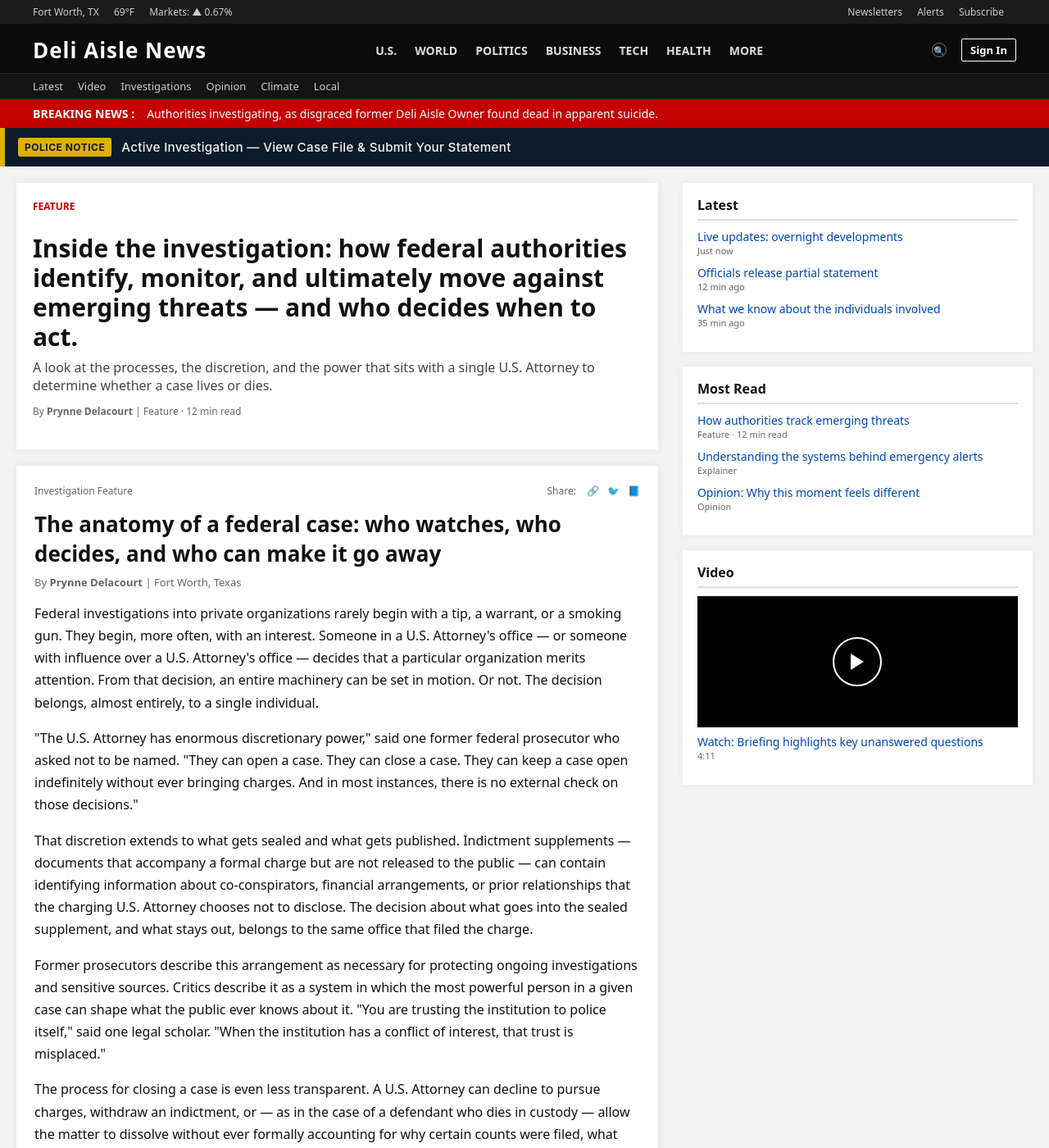
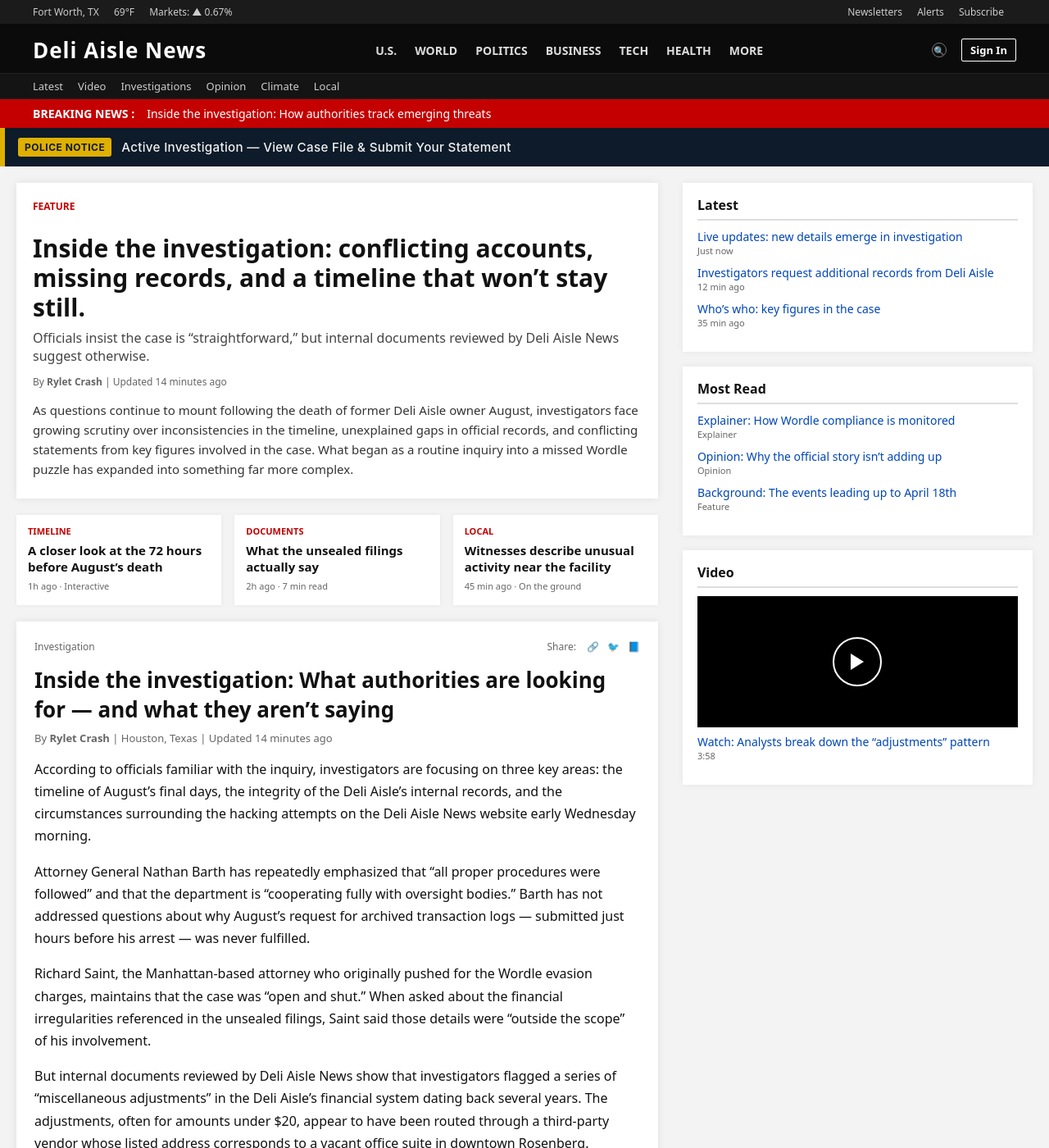
Before and after one commit to NotAnIronman/ARG, a Jekyll site: the page built from pages/investigation.html, in a window 1280 px wide and 1400 px high. Shown: the whole window at 82% size. Built offline with Jekyll 4.4.1, drawn with Linux system fonts in a browser that asks for light colours; some of the changed text lies outside the part shown.

Commit message:
Update investigation.html

```diff
--- a/pages/investigation.html
+++ b/pages/investigation.html
@@ -1,7 +1,7 @@
 ---
 layout: default
-title: "Breaking News"
-breaking_headline: "Authorities investigating, as disgraced former Deli Aisle Owner found dead in apparent suicide."
+title: "Inside the Investigation"
+breaking_headline: "Inside the investigation: How authorities track emerging threats"
 show_banner: true
 ---
 
@@ -9,34 +9,99 @@ show_banner: true
     <div>
         <article class="hero-card">
             <div class="hero-tag">Feature</div>
-            <h2 class="hero-headline">Inside the investigation: how federal authorities identify, monitor, and ultimately move against emerging threats — and who decides when to act.</h2>
-            <div class="hero-subheadline">A look at the processes, the discretion, and the power that sits with a single U.S. Attorney to determine whether a case lives or dies.</div>
-            <div class="hero-meta">By <strong>Prynne Delacourt</strong> | Feature · 12 min read</div>
+            <h2 class="hero-headline">Inside the investigation: conflicting accounts, missing records, and a timeline that won’t stay still.</h2>
+            <div class="hero-subheadline">
+                Officials insist the case is “straightforward,” but internal documents reviewed by Deli Aisle News suggest otherwise.
+            </div>
+            <div class="hero-meta">
+                By <strong>Rylet Crash</strong> | Updated 14 minutes ago
+            </div>
+            <div class="hero-body-preview">
+                As questions continue to mount following the death of former Deli Aisle owner August, investigators face growing scrutiny over inconsistencies in the timeline, unexplained gaps in official records, and conflicting statements from key figures involved in the case.
+                What began as a routine inquiry into a missed Wordle puzzle has expanded into something far more complex.
+            </div>
         </article>
 
+        <section class="secondary-row">
+            <div class="secondary-card">
+                <div class="secondary-tag">Timeline</div>
+                <div class="secondary-title">A closer look at the 72 hours before August’s death</div>
+                <div class="secondary-meta">1h ago · Interactive</div>
+            </div>
+            <div class="secondary-card">
+                <div class="secondary-tag">Documents</div>
+                <div class="secondary-title">What the unsealed filings actually say</div>
+                <div class="secondary-meta">2h ago · 7 min read</div>
+            </div>
+            <div class="secondary-card">
+                <div class="secondary-tag">Local</div>
+                <div class="secondary-title">Witnesses describe unusual activity near the facility</div>
+                <div class="secondary-meta">45 min ago · On the ground</div>
+            </div>
+        </section>
+
         <article class="article-detail">
-            <div class="article-detail-header"><div>Investigation Feature</div><div class="share-icons">Share: <span>🔗</span><span>🐦</span><span>📘</span></div></div>
-            <h1>The anatomy of a federal case: who watches, who decides, and who can make it go away</h1>
-            <div class="byline">By <strong>Prynne Delacourt</strong> | Fort Worth, Texas</div>
+            <div class="article-detail-header">
+                <div>Investigation</div>
+                <div class="share-icons">Share: <span>🔗</span><span>🐦</span><span>📘</span></div>
+            </div>
 
-            <p>Federal investigations into private organizations rarely begin with a tip, a warrant, or a smoking gun. They begin, more often, with an interest. Someone in a U.S. Attorney's office — or someone with influence over a U.S. Attorney's office — decides that a particular organization merits attention. From that decision, an entire machinery can be set in motion. Or not. The decision belongs, almost entirely, to a single individual.</p>
+            <h1>Inside the investigation: What authorities are looking for — and what they aren’t saying</h1>
+            <div class="byline">By <strong>Rylet Crash</strong> | Houston, Texas | Updated 14 minutes ago</div>
 
-            <p>"The U.S. Attorney has enormous discretionary power," said one former federal prosecutor who asked not to be named. "They can open a case. They can close a case. They can keep a case open indefinitely without ever bringing charges. And in most instances, there is no external check on those decisions."</p>
+            <p>
+                According to officials familiar with the inquiry, investigators are focusing on three key areas: the timeline of August’s final days, the integrity of the Deli Aisle’s internal records, and the circumstances surrounding the hacking attempts on the Deli Aisle News website early Wednesday morning.
+            </p>
 
-            <p>That discretion extends to what gets sealed and what gets published. Indictment supplements — documents that accompany a formal charge but are not released to the public — can contain identifying information about co-conspirators, financial arrangements, or prior relationships that the charging U.S. Attorney chooses not to disclose. The decision about what goes into the sealed supplement, and what stays out, belongs to the same office that filed the charge.</p>
+            <p>
+                Attorney General Nathan Barth has repeatedly emphasized that “all proper procedures were followed” and that the department is “cooperating fully with oversight bodies.” Barth has not addressed questions about why August’s request for archived transaction logs — submitted just hours before his arrest — was never fulfilled.
+            </p>
 
-            <!-- the individual who decides what goes in the sealed supplement is the same individual who, in this case, may have the most to lose from its public release. this is not noted in the article. it is noted here. -->
+            <p>
+                Richard Saint, the Manhattan-based attorney who originally pushed for the Wordle evasion charges, maintains that the case was “open and shut.” When asked about the financial irregularities referenced in the unsealed filings, Saint said those details were “outside the scope” of his involvement.
+            </p>
 
-            <p>Former prosecutors describe this arrangement as necessary for protecting ongoing investigations and sensitive sources. Critics describe it as a system in which the most powerful person in a given case can shape what the public ever knows about it. "You are trusting the institution to police itself," said one legal scholar. "When the institution has a conflict of interest, that trust is misplaced."</p>
+            <!-- NOTE: SAINT REFERENCED "ADJUSTMENTS" 3 TIMES. CHECK IF THIS MATCHES INTERNAL LOGS. -->
 
-            <p>The process for closing a case is even less transparent. A U.S. Attorney can decline to pursue charges, withdraw an indictment, or — as in the case of a defendant who dies in custody — allow the matter to dissolve without ever formally accounting for why certain counts were filed, what evidence supported them, or who else may have been implicated. The record exists. It simply doesn't have to be made public.</p>
+            <p>
+                But internal documents reviewed by Deli Aisle News show that investigators flagged a series of “miscellaneous adjustments” in the Deli Aisle’s financial system dating back several years. The adjustments, often for amounts under $20, appear to have been routed through a third-party vendor whose listed address corresponds to a vacant office suite in downtown Rosenberg.
+            </p>
 
-            <div class="article-tags">Tags: <span>Feature</span><span>Investigation</span><span>DOJ</span><span>Law</span></div>
+            <p>
+                Patricio Olivarez, a former coworker who worked closely with August, said the adjustments were “not normal” and that he had raised concerns months earlier. “I told him something was off,” Olivarez said. “He said he’d look into it. Then everything happened so fast.”
+            </p>
+
+            <p>
+                Enrique Holst, a longtime friend of August, said he had no knowledge of the financial discrepancies but confirmed that August had been “stressed” in the days leading up to his arrest. “He kept saying he was trying to fix something,” Holst said. “He didn’t tell me what.”
+            </p>
+
+            <!-- CHECK APRIL 3–17 TRANSACTION PATTERN. MATCHES "ADJUSTMENTS" SPIKE. -->
+
+            <p>
+                Investigators are also examining the hacking attempts on the Deli Aisle News website, which occurred within minutes of August being discovered unresponsive. Officials have not confirmed whether the two events are connected, but cybersecurity analysts consulted by Deli Aisle News noted that the intrusion targeted archived financial PDFs previously published as part of a 2019 feature on the Deli Aisle’s rapid growth.
+            </p>
+
+            <p>
+                Two individuals present near the federal facility on Wednesday morning — identified as Theodore Wing and Fred Dough — gave conflicting accounts of what they saw. Wing claimed he saw “a group of people in suits” entering through a side entrance, while Dough insisted the facility was “completely quiet.” Neither account has been corroborated.
+            </p>
+
+            <p>
+                Despite the growing list of unanswered questions, officials maintain that there is “no evidence of foul play.” The FBI has opened an inquiry “out of an abundance of caution,” though a spokesperson emphasized that such reviews are “standard in high-profile cases.”
+            </p>
+
+            <p>
+                For now, the investigation continues — but with missing records, contradictory statements, and a timeline that appears to shift with each new briefing, the full picture remains elusive.
+            </p>
+
+            <div class="article-tags">
+                Tags: <span>Investigation</span><span>Records</span><span>Timeline</span><span>Financial</span>
+            </div>
+
             <div class="more-on-story">
                 <h4>More on this story</h4>
-                <a href="individuals.html">Who are the key individuals in the August case?</a>
-                <a href="background.html">The full Deli Aisle timeline</a>
-                <a href="WhoDidIt.html">The question the evidence raises</a>
+                <a href="briefing.html">Officials hold late-night briefing as questions mount</a>
+                <a href="local.html">What we know about the location at the center of the incident</a>
+                <a href="background.html">Background: Previous events tied to the same organization</a>
             </div>
         </article>
     </div>
@@ -44,16 +109,18 @@ show_banner: true
     <aside class="right-column">
         <section class="panel">
             <h3>Latest</h3>
-            <div class="list-item"><a href="liveupdates.html">Live updates: overnight developments</a><span>Just now</span></div>
-            <div class="list-item"><a href="briefing.html">Officials release partial statement</a><span>12 min ago</span></div>
-            <div class="list-item"><a href="individuals.html">What we know about the individuals involved</a><span>35 min ago</span></div>
+            <div class="list-item"><a href="liveupdates.html">Live updates: new details emerge in investigation</a><span>Just now</span></div>
+            <div class="list-item"><a href="#">Investigators request additional records from Deli Aisle</a><span>12 min ago</span></div>
+            <div class="list-item"><a href="individuals.html">Who’s who: key figures in the case</a><span>35 min ago</span></div>
         </section>
+
         <section class="panel">
             <h3>Most Read</h3>
-            <div class="list-item"><a href="investigation.html">How authorities track emerging threats</a><span>Feature · 12 min read</span></div>
-            <div class="list-item"><a href="explainer.html">Understanding the systems behind emergency alerts</a><span>Explainer</span></div>
-            <div class="list-item"><a href="opinion.html">Opinion: Why this moment feels different</a><span>Opinion</span></div>
+            <div class="list-item"><a href="explainer.html">Explainer: How Wordle compliance is monitored</a><span>Explainer</span></div>
+            <div class="list-item"><a href="opinion.html">Opinion: Why the official story isn’t adding up</a><span>Opinion</span></div>
+            <div class="list-item"><a href="background.html">Background: The events leading up to April 18th</a><span>Feature</span></div>
         </section>
+
         <section class="panel">
             <h3>Video</h3>
             <div style="background:#000;height:160px;margin-bottom:8px;position:relative;">
@@ -61,7 +128,7 @@ show_banner: true
                     <div style="width:0;height:0;border-left:16px solid #fff;border-top:10px solid transparent;border-bottom:10px solid transparent;"></div>
                 </div>
             </div>
-            <div class="list-item"><a href="#">Watch: Briefing highlights key unanswered questions</a><span>4:11</span></div>
+            <div class="list-item"><a href="#">Watch: Analysts break down the “adjustments” pattern</a><span>3:58</span></div>
         </section>
     </aside>
 </div>
```
